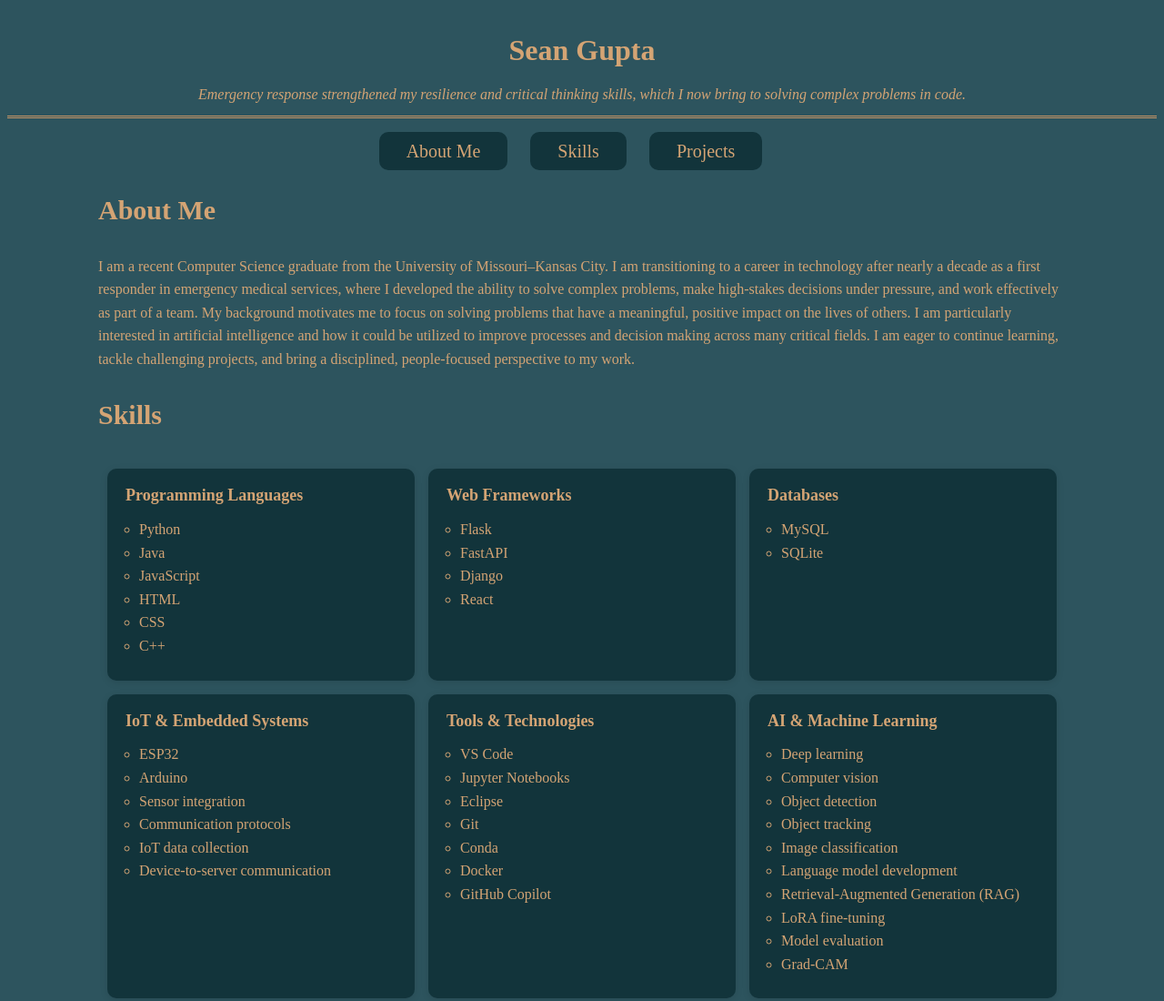
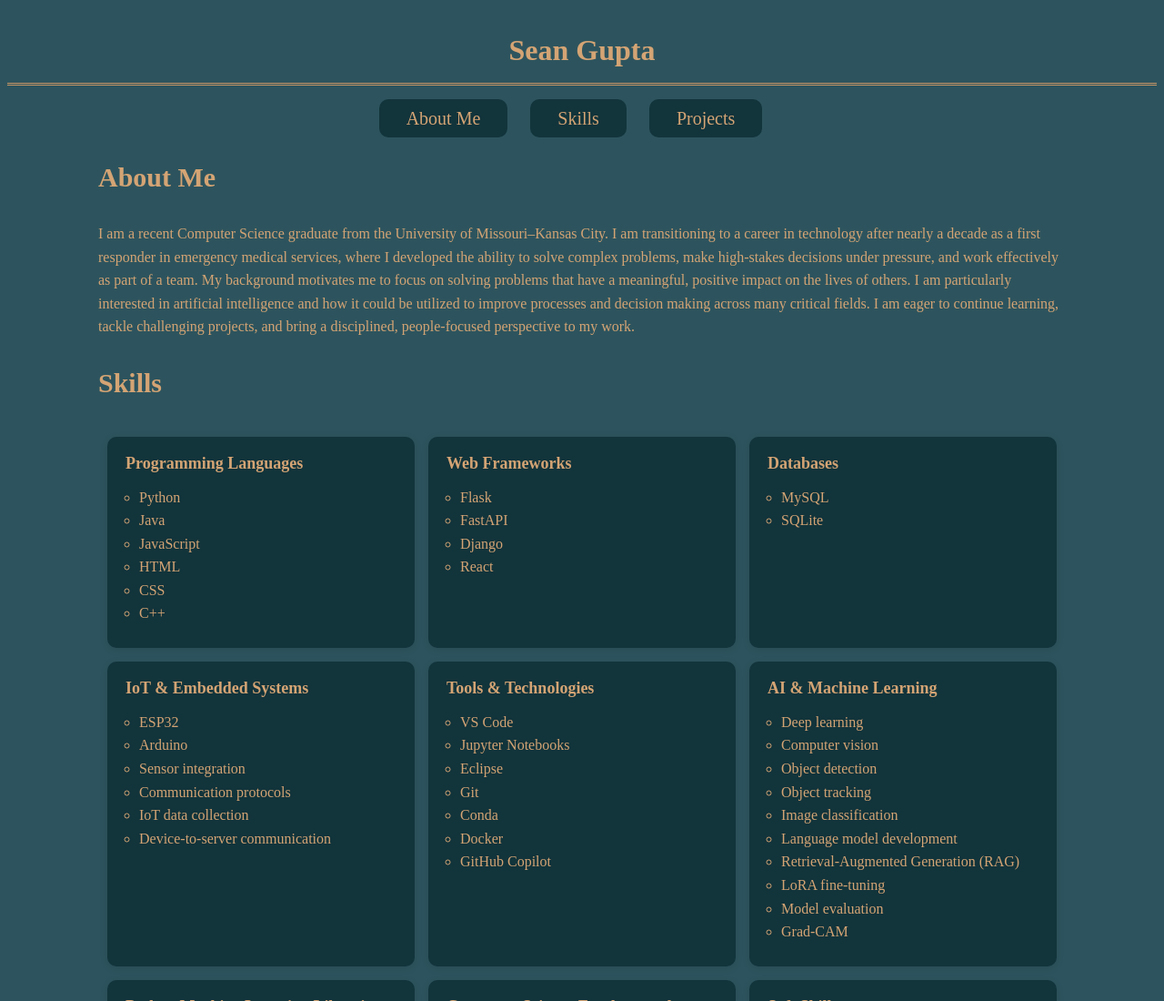
Before and after one commit to seangupta1/seangupta1.github.io, a plain HTML site: page index.html in a window 1280 px wide. Shown: the top 1100 px of the page at 91% size. Drawn offline with Linux system fonts and the light colour scheme.

Commit message:
Updated header

```diff
--- a/index.html
+++ b/index.html
@@ -11,10 +11,10 @@
 <body>
     <header>
         <h1 class="header-name">Sean Gupta</h1>
-        <p class="tagline">
+        <!-- <p class="tagline">
             Emergency response strengthened my resilience and critical thinking skills, which I now bring to solving
             complex problems in code.
-        </p>
+        </p> -->
     </header>
 
     <main class="main-site-content">
```
